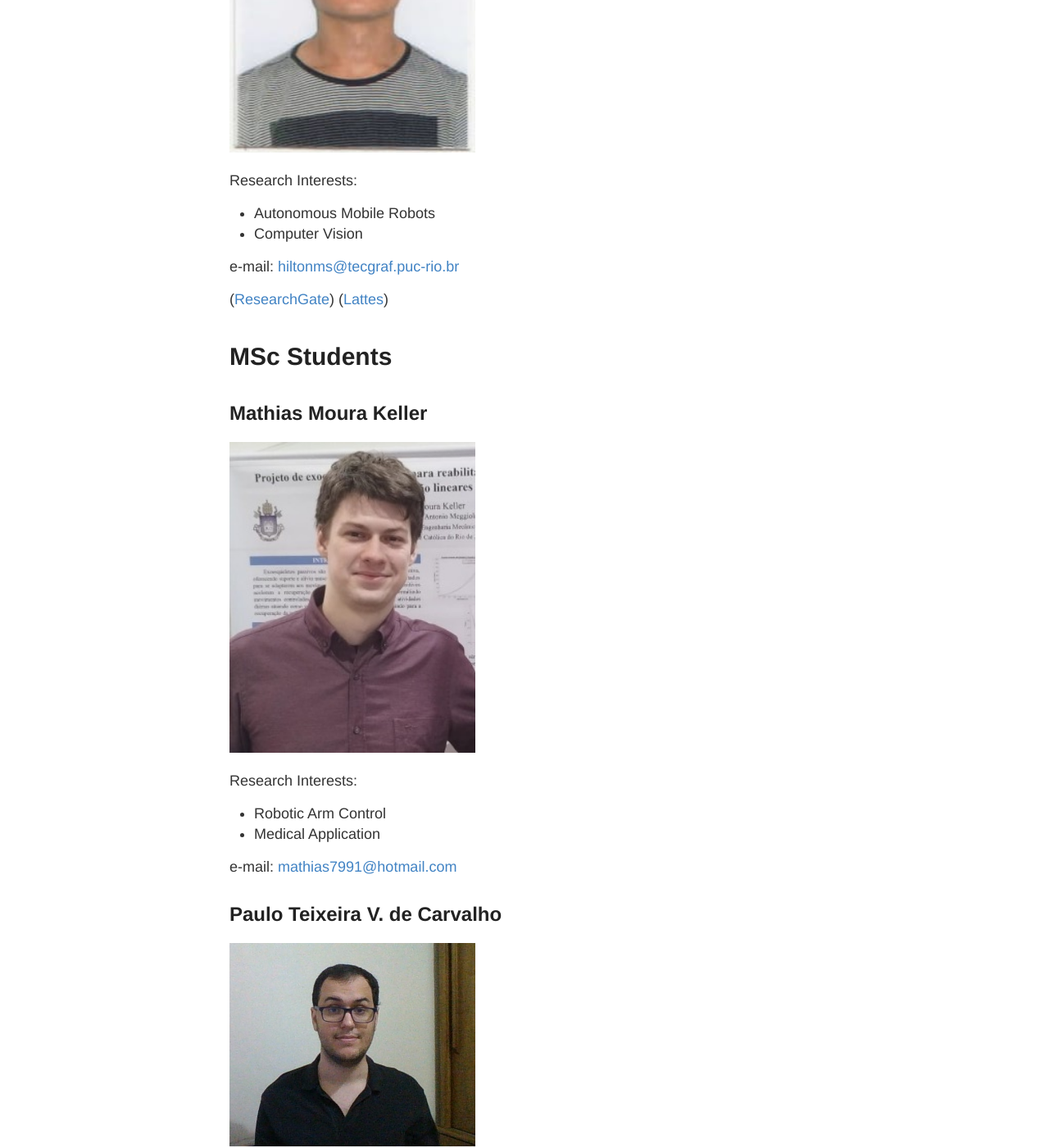
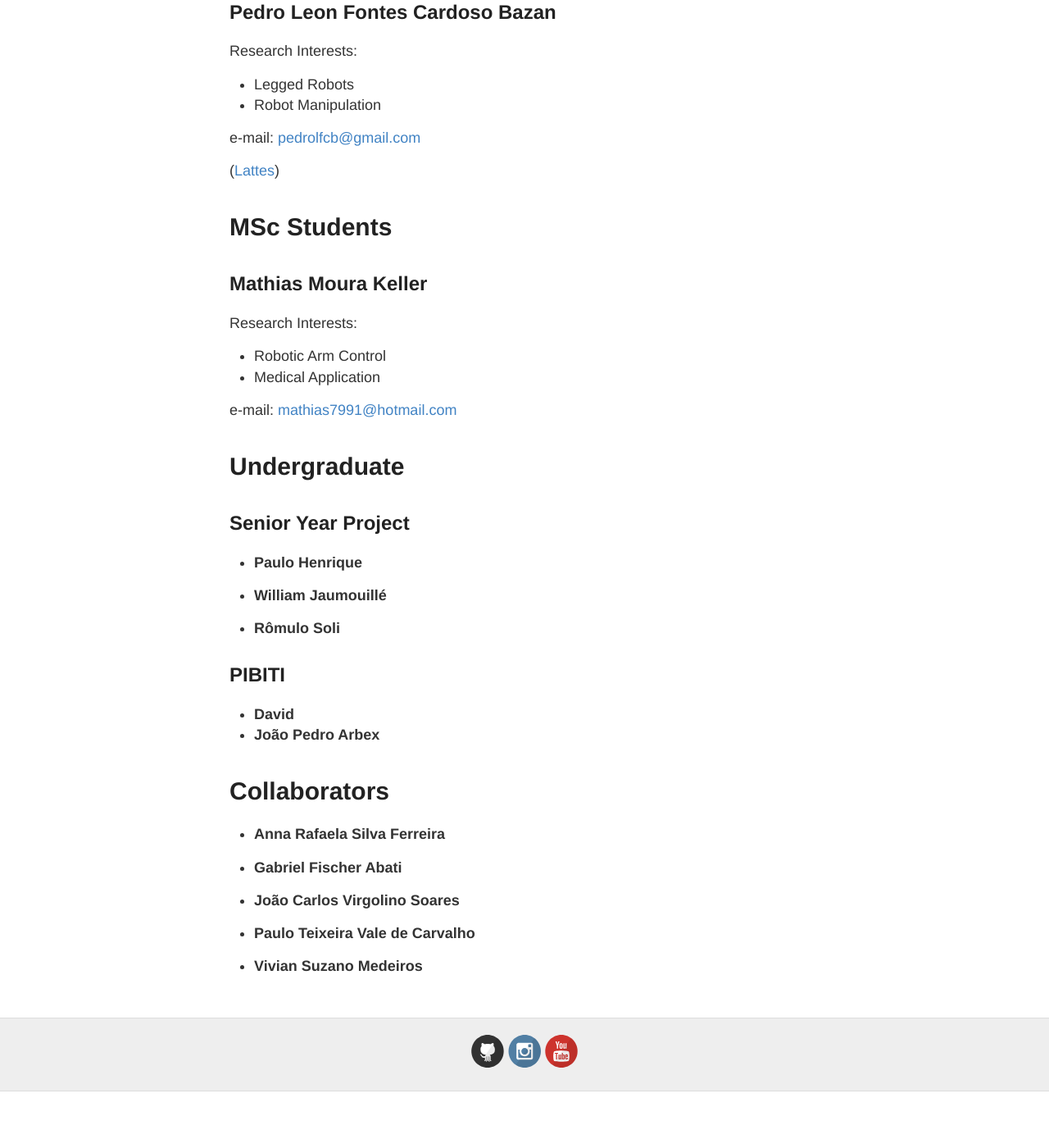
Before and after one commit to labrobpuc/labrobpuc.github.io, a Jekyll site: the page built from people.md, in a window 1280 px wide and 1400 px high, scrolled down 974 px. Shown: the whole window at 82% size. Built offline with Jekyll 4.4.1, drawn with Linux system fonts in a browser that asks for light colours; after the commit the page ends 2305 px from its top, so only the background shows below that; some of the changed text lies outside the part shown.

Commit message:
Update people.md

```diff
--- a/people.md
+++ b/people.md
@@ -16,10 +16,6 @@ e-mail: [meggi@puc-rio.br](mailto:meggi@puc-rio.br)
 
 ## **Hilton Marques Souza Santana**
 
-<p align="left">
-  <img src="{{ site.baseurl }}/images/hilton.jpeg" width="300" title="hover text">
-</p>
-
 Research Interests:
 - Autonomous Mobile Robots
 - Computer Vision
@@ -28,39 +24,7 @@ e-mail: [hiltonms@tecgraf.puc-rio.br](mailto:hiltonms@tecgraf.puc-rio.br)
 
 ([ResearchGate](https://www.researchgate.net/profile/Hilton-Marques-Santana)) ([Lattes](http://lattes.cnpq.br/1599209233300802))
 
-# MSc Students
-
-## **Mathias Moura Keller**
-
-<p align="left">
-  <img src="{{ site.baseurl }}/images/Mathias.jpeg" width="300" title="hover text">
-</p>
-
-Research Interests:
-- Robotic Arm Control
-- Medical Application
-
-e-mail: [mathias7991@hotmail.com](mailto:mathias7991@hotmail.com)
-
-## **Paulo Teixeira V. de Carvalho**
-
-<p align="left">
-  <img src="{{ site.baseurl }}/images/Paulo.jpg" width="300" title="hover text">
-</p>
-
-Research Interests:
-- Legged Robots
-- Robot Design
-
-e-mail: [paulotvcarvalho@aluno.puc-rio.br](mailto:paulotvcarvalho@aluno.puc-rio.br)
-
-([GitHub](https://github.com/PauloTVC)) ([ResearchGate](https://www.researchgate.net/profile/Paulo-Teixeira-Vale-De-Carvalho)) ([Lattes](http://lattes.cnpq.br/5296491559403457))
-
 ## **Pedro Leon Fontes Cardoso Bazan**
-
-<p align="left">
-  <img src="{{ site.baseurl }}/images/Pedro_Leon.jpeg" width="300" title="hover text">
-</p>
 
 Research Interests:
 - Legged Robots
@@ -70,18 +34,31 @@ e-mail: [pedrolfcb@gmail.com](mailto:pedrolfcb@gmail.com)
 
 ([Lattes](https://lattes.cnpq.br/3500594373431265))
 
+# MSc Students
+
+## **Mathias Moura Keller**
+
+Research Interests:
+- Robotic Arm Control
+- Medical Application
+
+e-mail: [mathias7991@hotmail.com](mailto:mathias7991@hotmail.com)
+
+
 # Undergraduate
 
 ## Senior Year Project
 
-- **Bruno Fonseca Faria Candido**
+- **Paulo Henrique**
 
-- **Emilly Alves da Silva de Oliveira**
+- **William Jaumouillé**
+
+- **Rômulo Soli**
 
 ## PIBITI
 
-- **Guilherme Fagundes Maximo**
-- **Paulo Henrique Orenbuch**
+- **David**
+- **João Pedro Arbex**
 
 # Collaborators
 
@@ -91,4 +68,6 @@ e-mail: [pedrolfcb@gmail.com](mailto:pedrolfcb@gmail.com)
 
 - **João Carlos Virgolino Soares**
 
+- **Paulo Teixeira Vale de Carvalho**
+
 - **Vivian Suzano Medeiros**
```
